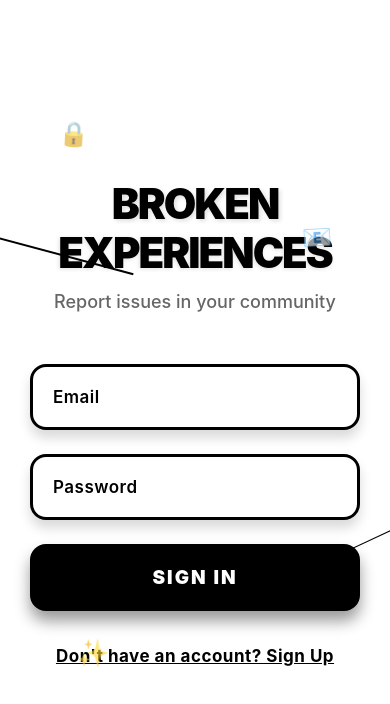
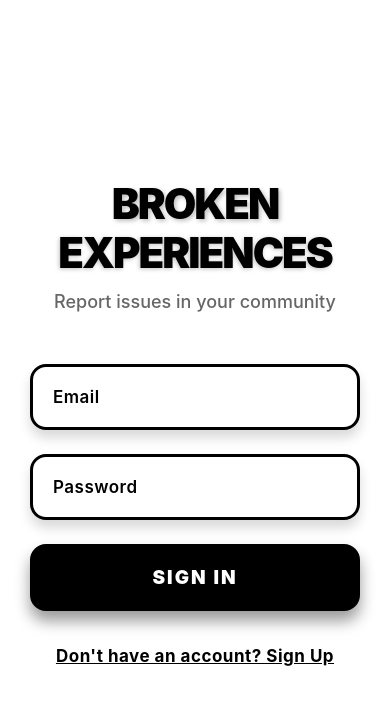
Before and after one commit to douglasbyfield-pixel/BrokenExperiencesDevelopment, a React Native app in the folder mobile/: screen /Auth in a window 390 px wide. Shown: the top 704 px of the page. Built offline with nearby package versions, Linux system fonts and the light colour scheme.

Commit message:
cleaned up  a little

```diff
--- a/mobile/package.json
+++ b/mobile/package.json
@@ -9,6 +9,7 @@
     "web": "expo start --web"
   },
   "dependencies": {
+    "@expo/vector-icons": "^14.0.4",
     "@react-navigation/bottom-tabs": "^7.4.6",
     "@react-navigation/native": "^7.1.17",
     "@react-navigation/stack": "^7.4.7",
--- a/mobile/src/screens/LoginScreen.tsx
+++ b/mobile/src/screens/LoginScreen.tsx
@@ -1,5 +1,6 @@
 import React, { useState, useEffect, useRef } from 'react';
-import { Text, TextInput, TouchableOpacity, StyleSheet, Alert, Animated, Dimensions } from 'react-native';
+import { Text, TextInput, TouchableOpacity, StyleSheet, Alert, Animated, Dimensions, View } from 'react-native';
+import { Ionicons } from '@expo/vector-icons';
 import { supabase } from '../services/supabase';
 
 const { width, height } = Dimensions.get('window');
@@ -13,98 +14,28 @@ export default function LoginScreen() {
   const fadeAnim = useRef(new Animated.Value(0)).current;
   const slideAnim = useRef(new Animated.Value(50)).current;
   const scaleAnim = useRef(new Animated.Value(0.95)).current;
-  const glitchAnim = useRef(new Animated.Value(0)).current;
-  const floatAnim1 = useRef(new Animated.Value(0)).current;
-  const floatAnim2 = useRef(new Animated.Value(0)).current;
-  const floatAnim3 = useRef(new Animated.Value(0)).current;
 
   useEffect(() => {
-    // Parallel animations for smooth entrance
+    // Smooth entrance animations
     Animated.parallel([
       Animated.timing(fadeAnim, {
         toValue: 1,
-        duration: 800,
+        duration: 1000,
         useNativeDriver: true,
       }),
       Animated.timing(slideAnim, {
         toValue: 0,
-        duration: 600,
+        duration: 800,
         useNativeDriver: true,
       }),
       Animated.timing(scaleAnim, {
         toValue: 1,
-        duration: 700,
+        duration: 900,
         useNativeDriver: true,
       }),
     ]).start();
 
-    // Floating animations for decorative elements
-    const startFloatingAnimations = () => {
-      Animated.loop(
-        Animated.sequence([
-          Animated.timing(floatAnim1, {
-            toValue: 1,
-            duration: 3000,
-            useNativeDriver: true,
-          }),
-          Animated.timing(floatAnim1, {
-            toValue: 0,
-            duration: 3000,
-            useNativeDriver: true,
-          }),
-        ])
-      ).start();
 
-      Animated.loop(
-        Animated.sequence([
-          Animated.timing(floatAnim2, {
-            toValue: 1,
-            duration: 4000,
-            useNativeDriver: true,
-          }),
-          Animated.timing(floatAnim2, {
-            toValue: 0,
-            duration: 4000,
-            useNativeDriver: true,
-          }),
-        ])
-      ).start();
-
-      Animated.loop(
-        Animated.sequence([
-          Animated.timing(floatAnim3, {
-            toValue: 1,
-            duration: 5000,
-            useNativeDriver: true,
-          }),
-          Animated.timing(floatAnim3, {
-            toValue: 0,
-            duration: 5000,
-            useNativeDriver: true,
-          }),
-        ])
-      ).start();
-    };
-
-    setTimeout(startFloatingAnimations, 1000);
-
-    // Subtle glitch effect every 8 seconds
-    const glitchInterval = setInterval(() => {
-      Animated.sequence([
-        Animated.timing(glitchAnim, {
-          toValue: 1,
-          duration: 100,
-          useNativeDriver: true,
-        }),
-        Animated.timing(glitchAnim, {
-          toValue: 0,
-          duration: 100,
-          useNativeDriver: true,
-        }),
-      ]).start();
-    }, 8000);
-
-    return () => clearInterval(glitchInterval);
   }, []);
 
   const handleButtonPress = () => {
@@ -159,120 +90,11 @@ export default function LoginScreen() {
         }
       ]}
     >
-      {/* Floating decorative elements */}
-      <Animated.View
-        style={[
-          styles.floatingElement1,
-          {
-            transform: [
-              {
-                translateY: floatAnim1.interpolate({
-                  inputRange: [0, 1],
-                  outputRange: [0, -15],
-                }),
-              },
-              {
-                rotate: floatAnim1.interpolate({
-                  inputRange: [0, 1],
-                  outputRange: ['0deg', '5deg'],
-                }),
-              },
-            ],
-            opacity: fadeAnim,
-          },
-        ]}
-      >
-        <Text style={styles.floatingIcon}>🔒</Text>
-      </Animated.View>
 
-      <Animated.View
-        style={[
-          styles.floatingElement2,
-          {
-            transform: [
-              {
-                translateY: floatAnim2.interpolate({
-                  inputRange: [0, 1],
-                  outputRange: [0, 12],
-                }),
-              },
-              {
-                rotate: floatAnim2.interpolate({
-                  inputRange: [0, 1],
-                  outputRange: ['0deg', '-3deg'],
-                }),
-              },
-            ],
-            opacity: fadeAnim,
-          },
-        ]}
-      >
-        <Text style={styles.floatingIcon}>📧</Text>
-      </Animated.View>
 
-      <Animated.View
-        style={[
-          styles.floatingElement3,
-          {
-            transform: [
-              {
-                translateY: floatAnim3.interpolate({
-                  inputRange: [0, 1],
-                  outputRange: [0, -8],
-                }),
-              },
-              {
-                scale: floatAnim3.interpolate({
-                  inputRange: [0, 1],
-                  outputRange: [1, 1.1],
-                }),
-              },
-            ],
-            opacity: fadeAnim,
-          },
-        ]}
-      >
-        <Text style={styles.floatingIcon}>✨</Text>
-      </Animated.View>
-
-      {/* Crack line decorative elements */}
-      <Animated.View style={[styles.crackLine1, { opacity: fadeAnim }]} />
-      <Animated.View style={[styles.crackLine2, { opacity: fadeAnim }]} />
-
-      <Animated.Text
-        style={[
-          styles.title,
-          {
-            transform: [
-              {
-                translateX: glitchAnim.interpolate({
-                  inputRange: [0, 1],
-                  outputRange: [0, 2],
-                }),
-              },
-            ],
-          },
-        ]}
-      >
-        BROKEN
-      </Animated.Text>
-      <Animated.Text
-        style={[
-          styles.titleSecondary,
-          {
-            transform: [
-              {
-                translateX: glitchAnim.interpolate({
-                  inputRange: [0, 1],
-                  outputRange: [0, -1],
-                }),
-              },
-            ],
-          },
-        ]}
-      >
-        EXPERIENCES
-      </Animated.Text>
+      {/* Clean title text */}
+      <Text style={styles.title}>BROKEN</Text>
+      <Text style={styles.titleSecondary}>EXPERIENCES</Text>
       <Text style={styles.subtitle}>Report issues in your community</Text>
 
       <TextInput
@@ -315,6 +137,28 @@ const styles = StyleSheet.create({
     backgroundColor: '#ffffff',
     overflow: 'hidden',
   },
+  glitchOverlay: {
+    position: 'absolute',
+    inset: 0,
+    pointerEvents: 'none',
+  },
+  glitchRed: {
+    position: 'absolute',
+    inset: 0,
+    backgroundColor: '#dc2626',
+    mixBlendMode: 'screen',
+    opacity: 0.3,
+  },
+  glitchBlue: {
+    position: 'absolute',
+    inset: 0,
+    backgroundColor: '#2563eb',
+    mixBlendMode: 'screen',
+    opacity: 0.3,
+  },
+  titleContainer: {
+    alignItems: 'center',
+  },
   title: {
     fontSize: 42,
     fontWeight: '900',
@@ -322,10 +166,16 @@ const styles = StyleSheet.create({
     marginBottom: -2,
     color: '#000',
     letterSpacing: -2,
-    textShadowColor: '#00000020',
+    textShadowColor: '#00000040',
     textShadowOffset: { width: 2, height: 2 },
     textShadowRadius: 4,
   },
+  letterB: {},
+  letterR: {},
+  letterO: {},
+  letterK: {},
+  letterE1: {},
+  letterN: {},
   titleSecondary: {
     fontSize: 42,
     fontWeight: '900',
@@ -333,7 +183,7 @@ const styles = StyleSheet.create({
     marginBottom: 12,
     color: '#000',
     letterSpacing: -2,
-    textShadowColor: '#00000020',
+    textShadowColor: '#00000040',
     textShadowOffset: { width: -1, height: 1 },
     textShadowRadius: 4,
   },
@@ -345,28 +195,7 @@ const styles = StyleSheet.create({
     fontWeight: '500',
     lineHeight: 24,
   },
-  floatingElement1: {
-    position: 'absolute',
-    top: height * 0.15,
-    left: width * 0.15,
-    zIndex: 1,
-  },
-  floatingElement2: {
-    position: 'absolute',
-    top: height * 0.25,
-    right: width * 0.15,
-    zIndex: 1,
-  },
-  floatingElement3: {
-    position: 'absolute',
-    bottom: height * 0.2,
-    left: width * 0.2,
-    zIndex: 1,
-  },
-  floatingIcon: {
-    fontSize: 24,
-    opacity: 0.6,
-  },
+
   crackLine1: {
     position: 'absolute',
     top: height * 0.3,
@@ -433,4 +262,58 @@ const styles = StyleSheet.create({
     textDecorationLine: 'underline',
     letterSpacing: 0.5,
   },
+  debris1: {
+    position: 'absolute',
+    top: height * 0.25,
+    left: width * 0.33,
+    width: 8,
+    height: 8,
+    backgroundColor: '#6b7280',
+    borderRadius: 4,
+  },
+  debris2: {
+    position: 'absolute',
+    top: height * 0.33,
+    right: width * 0.25,
+    width: 4,
+    height: 4,
+    backgroundColor: '#9ca3af',
+    borderRadius: 2,
+  },
+  debris3: {
+    position: 'absolute',
+    bottom: height * 0.33,
+    left: width * 0.25,
+    width: 12,
+    height: 4,
+    backgroundColor: '#d1d5db',
+    borderRadius: 2,
+  },
+  debris4: {
+    position: 'absolute',
+    bottom: height * 0.25,
+    right: width * 0.33,
+    width: 4,
+    height: 8,
+    backgroundColor: '#4b5563',
+    borderRadius: 2,
+  },
+  debris5: {
+    position: 'absolute',
+    top: height * 0.67,
+    left: width * 0.67,
+    width: 8,
+    height: 4,
+    backgroundColor: '#6b7280',
+    borderRadius: 2,
+  },
+  debris6: {
+    position: 'absolute',
+    top: height * 0.5,
+    right: width * 0.5,
+    width: 4,
+    height: 4,
+    backgroundColor: '#9ca3af',
+    borderRadius: 2,
+  },
 });
```
Also changed, not shown: 2 other files (tests, documents, lock files or other folders).
